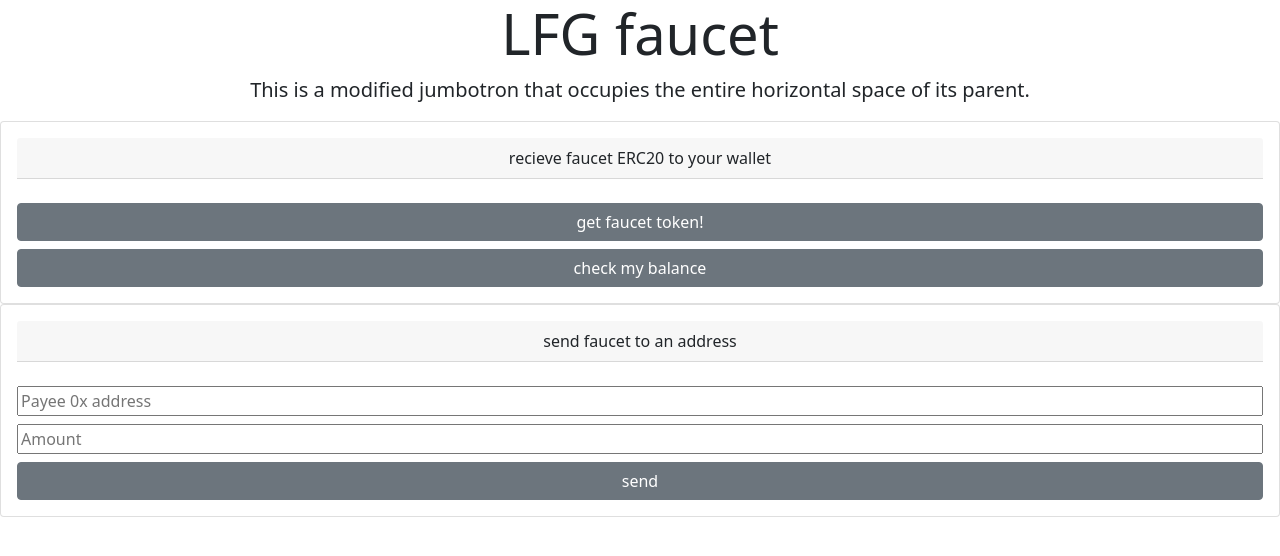
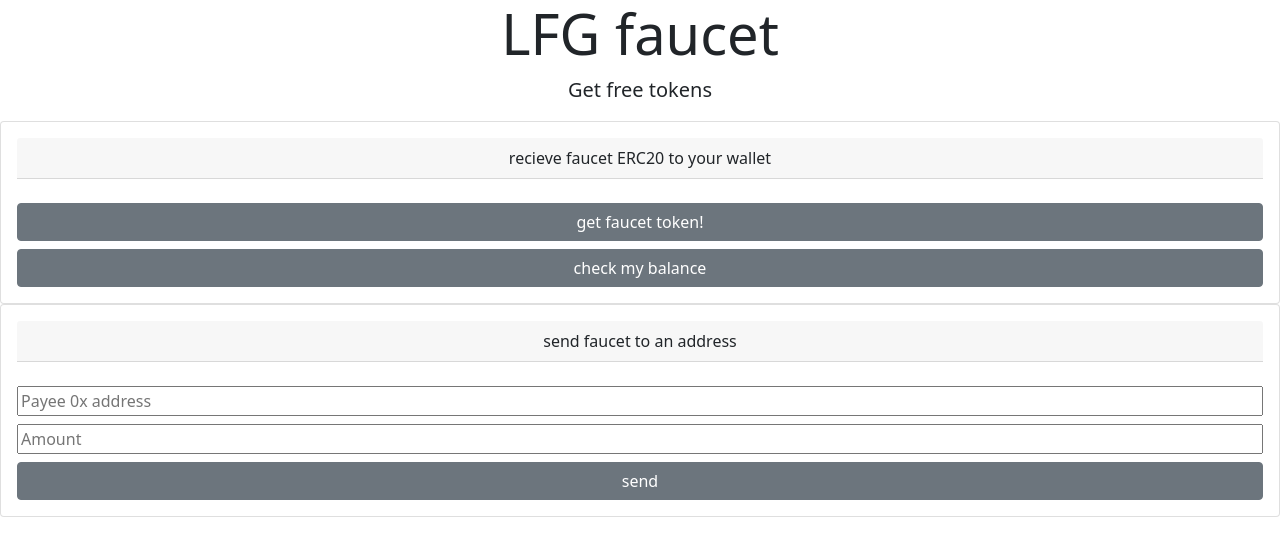
Before and after one commit to itissandeep98/Crypto-Faucet, a React (Create React App) app: page / in a window 1280 px wide. Shown: the top 556 px of the page. Built offline with nearby package versions, Linux system fonts and the light colour scheme; the HTML template or start-up script is replaced by a standard one.

Commit message:
minor fixes

```diff
--- a/package.json
+++ b/package.json
@@ -1,5 +1,5 @@
 {
-	"name": "app",
+	"name": "lfg-faucet",
 	"version": "0.1.0",
 	"private": true,
 	"homepage": ".",
--- a/src/App.js
+++ b/src/App.js
@@ -1,5 +1,5 @@
 import "./App.css";
-import { BrowserRouter, Route, Routes, Navigate } from "react-router-dom";
+import { BrowserRouter, Route, Routes } from "react-router-dom";
 import Main from "./Components/Main";
 
 function App() {
--- a/src/Components/Main.js
+++ b/src/Components/Main.js
@@ -8,10 +8,7 @@ function Main() {
 			<div className="jumbotron jumbotron-fluid">
 				<div className="container">
 					<h1 className="display-4">LFG faucet</h1>
-					<p className="lead">
-						This is a modified jumbotron that occupies the entire horizontal
-						space of its parent.
-					</p>
+					<p className="lead">Get free tokens</p>
 				</div>
 			</div>
 			<Faucet />
```
